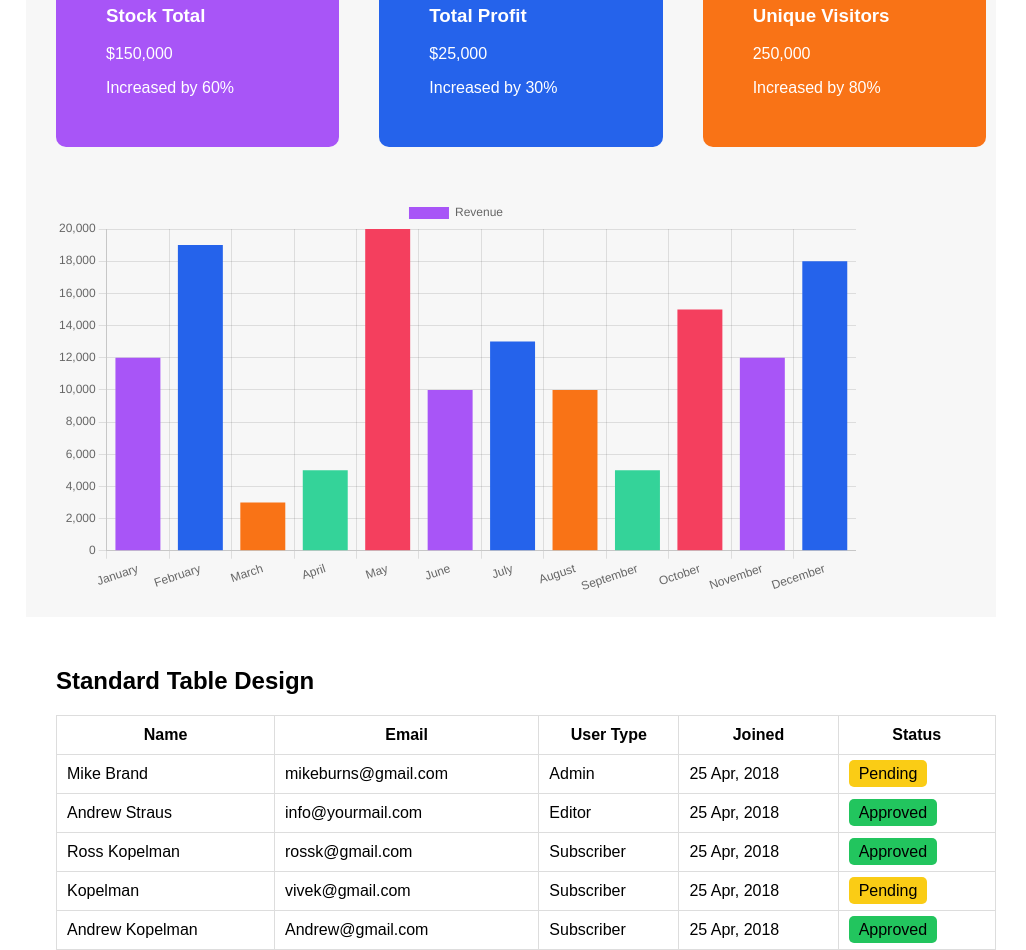
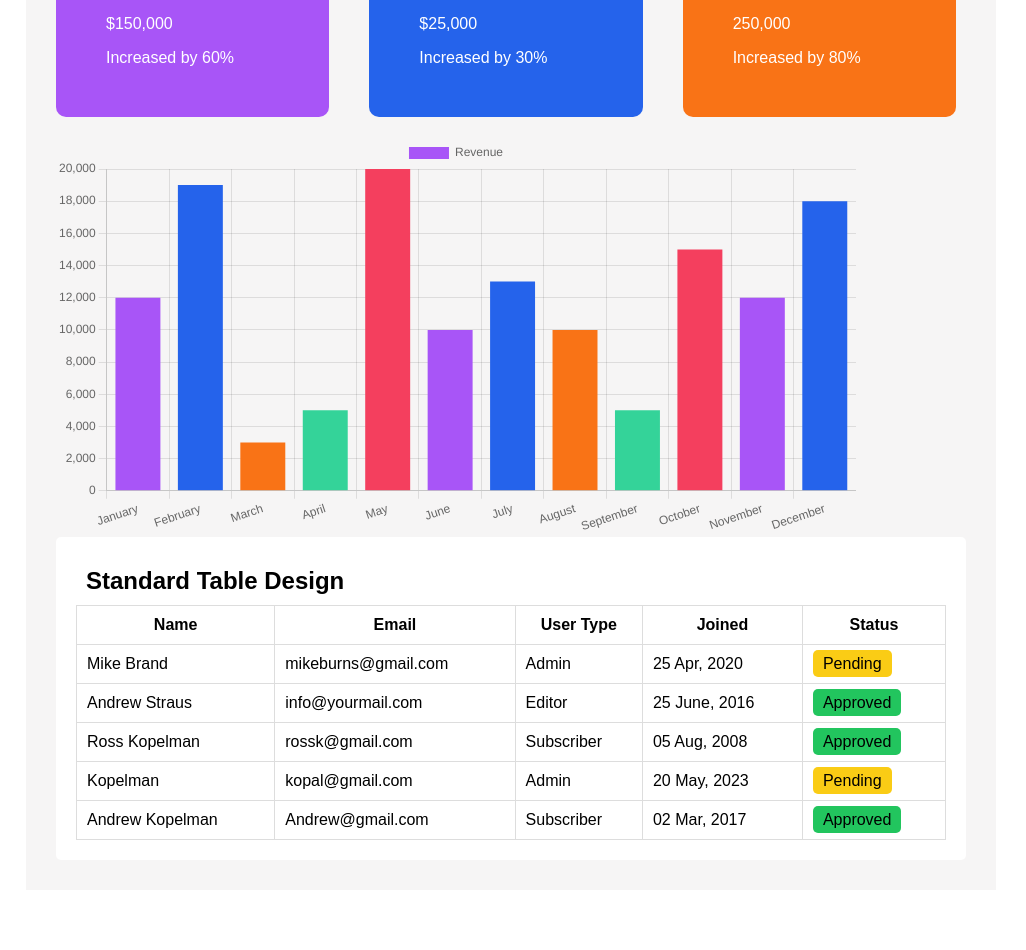
Before and after one commit to vivek663/dashboard-project, a website: page index.html in a window 1280 px wide. Shown: the part 280-1230 px from the top of the page, 284-1310 px from the left, 1026 px wide, since content can reach past the window. After the commit the page ends 1170 px from the top, so only its background shows below. Drawn offline with nearby package versions, Linux system fonts and the light colour scheme.

Commit message:
Final changes

```diff
--- a/index.html
+++ b/index.html
@@ -7,6 +7,7 @@
     <link rel="stylesheet" href="style.css">
     <script src="https://cdn.jsdelivr.net/npm/chart.js"></script>
     <link rel="stylesheet" href="https://cdnjs.cloudflare.com/ajax/libs/font-awesome/6.4.2/css/all.min.css">
+    <link rel="stylesheet" href="https://fonts.googleapis.com/css2?family=Material+Symbols+Outlined:opsz,wght,FILL,GRAD@20..48,100..700,0..1,-50..200&icon_names=speed" />
 </head>
 <body>
     <aside class="sidebar">
@@ -45,9 +46,11 @@
             </div>
         </header>
 
-        <div style="background-color: rgb(247, 247, 247);">
+        <div style="background-color: rgb(246, 245, 245); padding: 30px;">
             <section class="dashboard-section section">
-                <img src="https://i.ibb.co/DH3bK9JD/speedometer-512.png" alt="speedometer-512" border="0" style="height: 50px; width: 50px; margin-right: 10px;">
+                <span class="material-symbols-outlined" style="font-size: 33px; margin-right: 5px;">
+                    speed
+                    </span>
                 <h1>Dashboard</h1>
             </section>
             <section class="cards section">
@@ -70,12 +73,10 @@
                     <span>Increased by 80%</span>
                 </div>
             </section>
-
             <section class="chart-section section">
                 <canvas id="dashboardChart"></canvas>
             </section>
-
-            <section class="table-section section">
+            <section class="table-section">
                 <h2>Standard Table Design</h2>
                 <table id="dataTable">
                     <thead>
@@ -92,35 +93,35 @@
                             <td>Mike Brand</td>
                             <td>mikeburns@gmail.com</td>
                             <td>Admin</td>
-                            <td>25 Apr, 2018</td>
+                            <td>25 Apr, 2020</td>
                             <td><span class="status pending">Pending</span></td>
                         </tr>
                         <tr>
                             <td>Andrew Straus</td>
                             <td>info@yourmail.com</td>
                             <td>Editor</td>
-                            <td>25 Apr, 2018</td>
+                            <td>25 June, 2016</td>
                             <td><span class="status approved">Approved</span></td>
                         </tr>
                         <tr>
                             <td>Ross Kopelman</td>
                             <td>rossk@gmail.com</td>
                             <td>Subscriber</td>
-                            <td>25 Apr, 2018</td>
+                            <td>05 Aug, 2008</td>
                             <td><span class="status approved">Approved</span></td>
                         </tr>
                         <tr>
                             <td>Kopelman</td>
-                            <td>vivek@gmail.com</td>
-                            <td>Subscriber</td>
-                            <td>25 Apr, 2018</td>
+                            <td>kopal@gmail.com</td>
+                            <td>Admin</td>
+                            <td>20 May, 2023</td>
                             <td><span class="status pending">Pending</span></td>
                         </tr>
                         <tr>
                             <td>Andrew Kopelman</td>
                             <td>Andrew@gmail.com</td>
                             <td>Subscriber</td>
-                            <td>25 Apr, 2018</td>
+                            <td>02 Mar, 2017</td>
                             <td><span class="status approved">Approved</span></td>
                         </tr>
                     </tbody>
--- a/style.css
+++ b/style.css
@@ -84,8 +84,13 @@ body {
 }
 
 .table-section {
-    margin-top: 20px;
     background-color: white;
+    border-radius: 5px;
+    padding: 20px;
+}
+
+.table-section h2{
+    margin: 10px;
 }
 
 table {
@@ -159,12 +164,7 @@ th, td {
 
 .user-info p{
     margin-right: 40px;
-    margin-left: 10px;
-}
-
-.section{
-    padding-left: 30px;
-    padding-top: 30px;
+    margin-left: 5px;
 }
 
 .dashboard-section{
```
